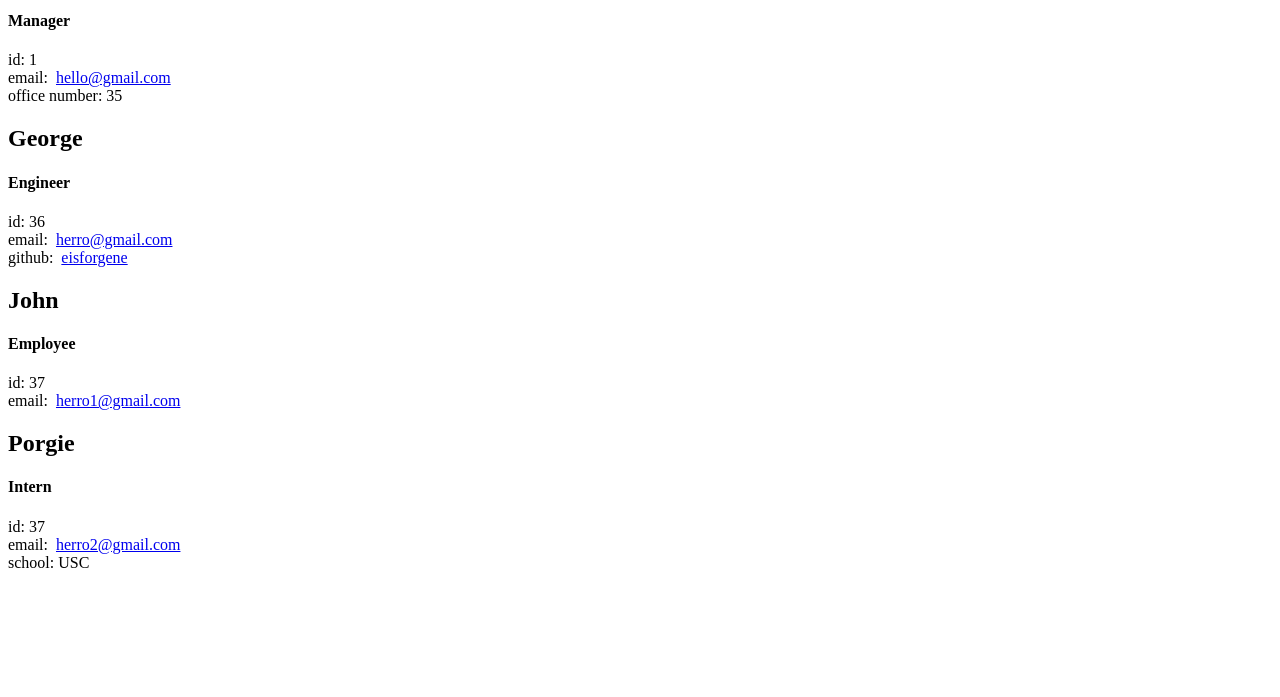
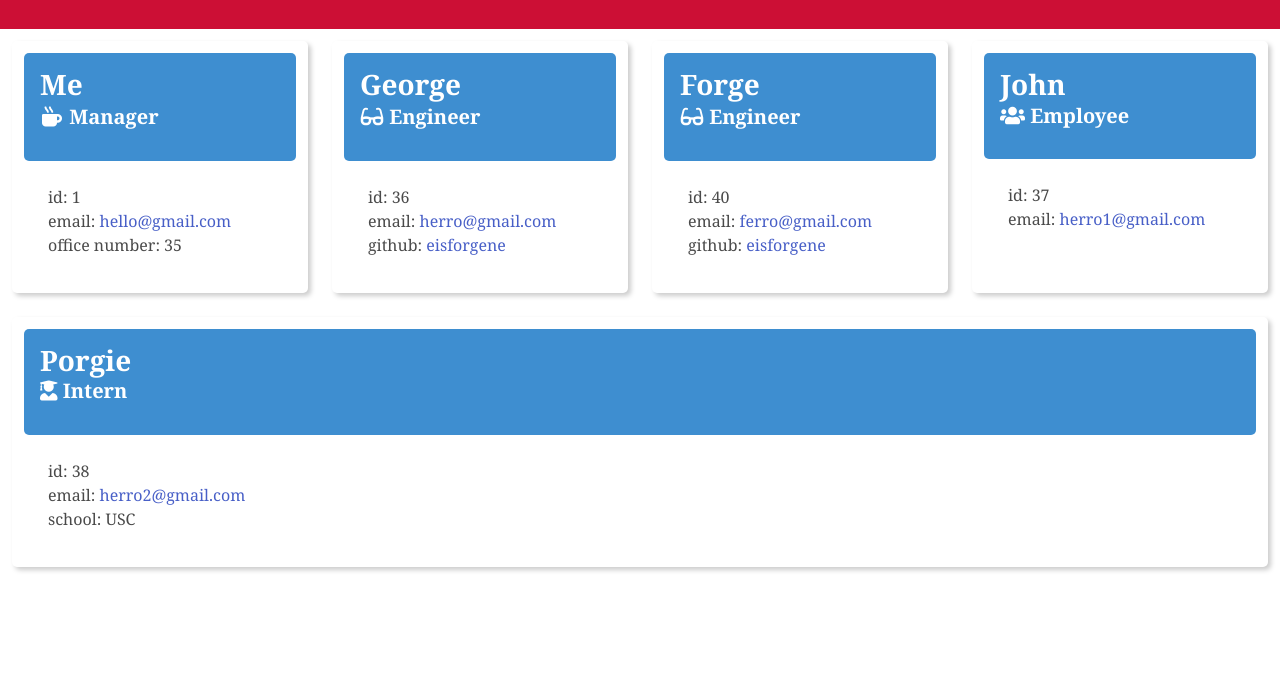
Before and after one commit to eisforgene/team-profile-generator, a website: page dist/team.html in a window 1280 px wide. Shown: the part 103-800 px from the top of the page. Drawn offline with nearby package versions, Linux system fonts and the light colour scheme.

Commit message:
created output with css

```diff
--- a/dist/style.css
+++ b/dist/style.css
@@ -0,0 +1,25 @@
+body {
+    font-family: Georgia, 'Times New Roman', Times, serif;
+}
+
+.columns {
+    padding: .75em .75em;
+    flex-wrap: wrap;
+    justify-content: center;
+}
+
+.column {
+    margin: .75em;
+    border-radius: 5px;
+    box-shadow: 3px 3px 5px #ccc;  /* Opera 10.5, IE 9, Firefox 4+, Chrome 6+, iOS 5 */
+    flex-wrap: inherit;
+}
+
+  .column .content{
+    border-radius: 5px;
+    padding: 1em;
+}
+
+.column section{
+    padding: 1.5em;
+}
--- a/dist/team.html
+++ b/dist/team.html
@@ -4,94 +4,126 @@
     <meta charset="UTF-8">
     <meta http-equiv="X-UA-Compatible" content="IE=edge">
     <meta name="viewport" content="width=device-width, initial-scale=1.0">
+    <link rel="stylesheet" href="https://cdn.jsdelivr.net/npm/bulma@0.9.3/css/bulma.min.css">
+    <link rel="stylesheet" href="https://pro.fontawesome.com/releases/v5.10.0/css/all.css" integrity="sha384-AYmEC3Yw5cVb3ZcuHtOA93w35dYTsvhLPVnYs9eStHfGJvOvKxVfELGroGkvsg+p" crossorigin="anonymous"/>
     <link rel="stylesheet" href="./style.css">
-    <title>My Team </title>
+    <title>My Team</title>
 </head>
 <body>
 
-    <section>
-        <div>
-            <h1>My Team</h1>
+    <section class="hero has-text-centered has-background-danger-dark margin-bottom">
+        <div class="hero-body">
+            <h1 class="title has-text-white">My Team</h1>
         </div>
     </section>
 
-    <section>
-        <div>
-            <div>
-                <h2>Me</h2>
-            <h4>
-                <span></span>
+    <section class="columns">
+        <div class="column is-one-fourth">
+            <div class="content has-background-info is-marginless">
+                <h2 class="title has-text-white">Me</h2>
+            <h4 class="subtitle has-text-white">
+                <span class="icon">
+                    <i class="fas fa-mug-hot"></i>
+                </span>
             Manager
             </h4>
             </div>
             <section>
-                <div>
+                <div class="tile is-12">
                     id: 1
                 </div>
-                <div>
+                <div class="tile is-12">
                     email:&nbsp; <a href="mailto:email: hello@gmail.com">hello@gmail.com</a>
                 </div>
-                <div>
+                <div class="tile is-12">
                     office number: 35
                 </div>
             </section>
         </div>
-
-        <div>
-            <div>
-                <h2>George</h2>
-                <h4>
-                    <span></span>
+        <div class="column is-one-fourth">
+            <div class="content has-background-info is-marginless">
+                <h2 class="title has-text-white">George</h2>
+                <h4 class="subtitle has-text-white">
+                    <span class="icon">
+                        <i class="fas fa-glasses"></i>
+                    </span>
                 Engineer
                 </h4>
             </div>
             <section>
-                <div>
+                <div class="tile is-12">
                     id: 36
                 </div>
-                <div>
+                <div class="tile is-12">
                     email:&nbsp; <a href="mailto:email: herro@gmail.com">herro@gmail.com</a>
                 </div>
-                <div>
+                <div class="tile is-12">
                     github:&nbsp; <a href="https://github.com/eisforgene">eisforgene</a>
                 </div>
             </section>
         </div>
 
-        <div>
-            <div>
-                <h2>John</h2>
-                <h4>
-                    <span></span>
+        <div class="column is-one-fourth">
+            <div class="content has-background-info is-marginless">
+                <h2 class="title has-text-white">Forge</h2>
+                <h4 class="subtitle has-text-white">
+                    <span class="icon">
+                        <i class="fas fa-glasses"></i>
+                    </span>
+                Engineer
+                </h4>
+            </div>
+            <section>
+                <div class="tile is-12">
+                    id: 40
+                </div>
+                <div class="tile is-12">
+                    email:&nbsp; <a href="mailto:email: ferro@gmail.com">ferro@gmail.com</a>
+                </div>
+                <div class="tile is-12">
+                    github:&nbsp; <a href="https://github.com/eisforgene">eisforgene</a>
+                </div>
+            </section>
+        </div>
+
+        <div class="column is-one-fourth">
+            <div class="content has-background-info is-marginless">
+                <h2 class="title has-text-white">John</h2>
+                <h4 class="subtitle has-text-white">
+                    <span>
+                        <i class="fas fa-users"></i>
+                    </span>
                 Employee
                 </h4>
             </div>
             <section>
-                <div>
+                <div class="tile is-12">
                     id: 37
                 </div>
-                <div>
+                <div class="tile is-12">
                     email:&nbsp; <a href="mailto:email: herro1@gmail.com">herro1@gmail.com</a>
                 </div>
             </section>
         </div>
 
-        <div>
-            <div>
-                <h2>Porgie</h2>
-                <h4>
-                    <span></span>
+        <div class="column is-one-fourth">
+            <div class="content has-background-info is-marginless">
+                <h2 class="title has-text-white">Porgie</h2>
+                <h4 class="subtitle has-text-white">
+                    <span>
+                        <i class="fas fa-user-graduate"></i>
+                    </span>
                 Intern
                 </h4>
             </div>
             <section>
-                <div>
-                    id: 37
+                <div class="tile is-12">
+                    id: 38
                 </div>
-                <div>
+                <div class="tile is-12">
                     email:&nbsp; <a href="mailto:email: herr2@gmail.com">herro2@gmail.com</a>
                 </div>
-                <div>
+                <div class="tile is-12">
                     school: USC
                 </div>
             </section>
```
